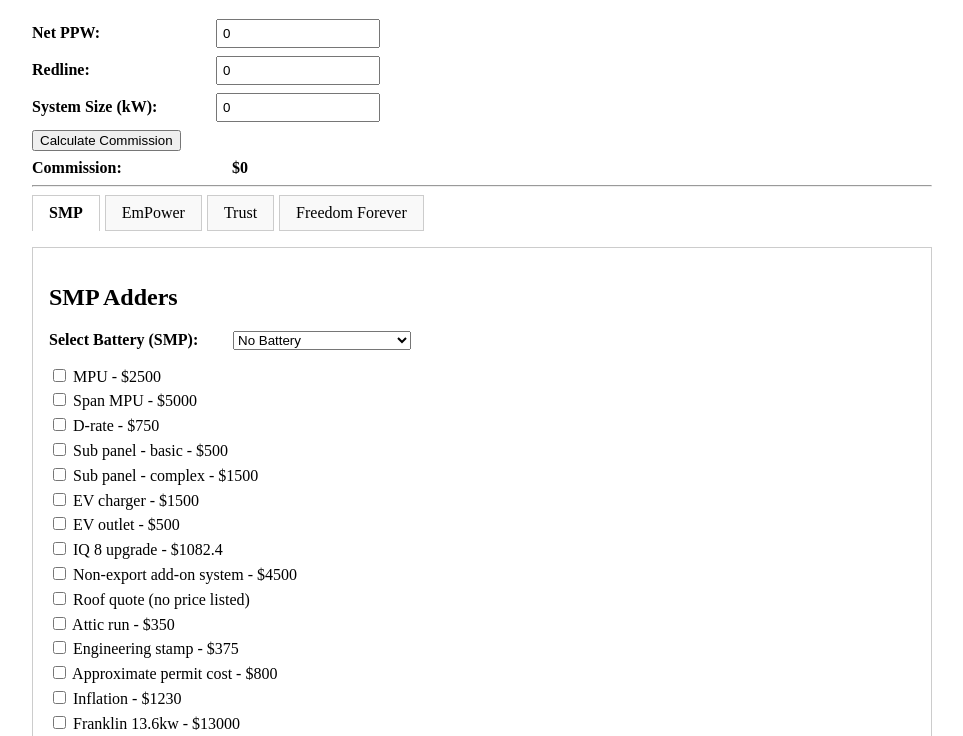
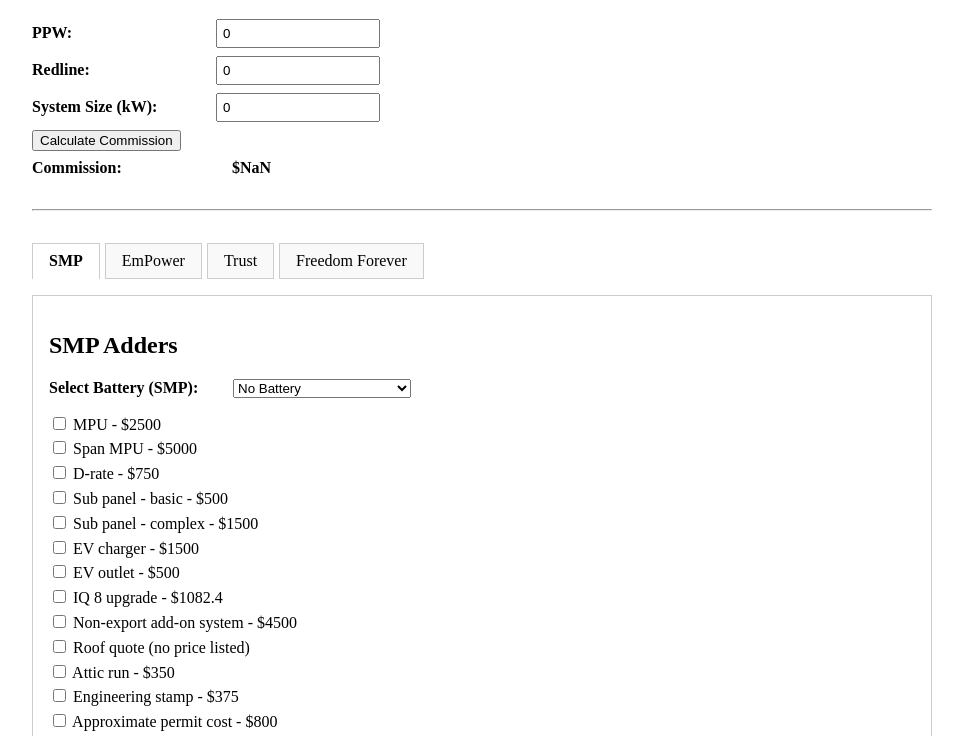
Before and after one commit to roywav/Rep-Calculator, a plain HTML site: page index.html in a window 1280 px wide. Both pictures are taken after a click on the button "Calculate Commission". Shown: the part 61-797 px from the top of the page, without its empty margins (158-1121 px from the left). Drawn offline with Linux system fonts and the light colour scheme.

Commit message:
Update index.html

```diff
--- a/index.html
+++ b/index.html
@@ -66,16 +66,20 @@
       font-weight: bold;
       margin-left: 1rem;
     }
+
+    hr {
+      margin: 2rem 0;
+    }
   </style>
 </head>
 <body>
   <div class="container">
     <h1>Commission Calculator</h1>
 
-    <!-- Commission Inputs at the top -->
+    <!-- Updated inputs per your request -->
     <div class="row">
-      <label for="netPpw">Net PPW:</label>
-      <input type="number" id="netPpw" step="0.01" value="0" />
+      <label for="ppw">PPW:</label>
+      <input type="number" id="ppw" step="0.01" value="0" />
     </div>
 
     <div class="row">
@@ -611,8 +615,9 @@
       </div>
     </div>
 
-    <!-- 3) Display auto-summed "batteries & adders" -->
     <hr />
+
+    <!-- Display auto-summed "batteries & adders" total -->
     <div class="row">
       <label>Batteries &amp; Adders Total:</label>
       <span id="addersTotal" class="result-field">$0</span>
@@ -643,9 +648,6 @@
         resetAdders();
       });
     });
-
-    // If you DON'T want to reset selections on every tab switch,
-    // comment out the call to resetAdders() above.
 
     function resetAdders() {
       // Uncheck all checkboxes
@@ -679,10 +681,9 @@
     function updateAddersTotal() {
       // Identify the active tab content
       const activeTabContent = document.querySelector('.tab-content.active');
-
       let totalAdders = 0;
 
-      // Sum up checked boxes only in the active tab
+      // Sum up checked boxes in the active tab
       const activeCheckboxes = activeTabContent.querySelectorAll('.adder-checkbox:checked');
       activeCheckboxes.forEach(cb => {
         totalAdders += parseFloat(cb.value);
@@ -706,15 +707,48 @@
     const commissionResultSpan = document.getElementById('commissionResult');
 
     calculateBtn.addEventListener('click', () => {
-      // Get Net PPW, Redline, System Size
-      const netPpw = parseFloat(document.getElementById('netPpw').value) || 0;
+      // Gather basic inputs
+      const ppw = parseFloat(document.getElementById('ppw').value) || 0;
       const redline = parseFloat(document.getElementById('redline').value) || 0;
       const systemSize = parseFloat(document.getElementById('systemSize').value) || 0;
 
-      // Commission formula
-      const commission = (netPpw - redline) * 1000 * systemSize;
+      // Collect the total adders cost from the currently active tab
+      // We'll replicate logic from updateAddersTotal, but in code:
+      const activeTabContent = document.querySelector('.tab-content.active');
+      let totalAdders = 0;
 
-      // Show the commission
+      // Add all checked checkboxes in active tab
+      const activeCheckboxes = activeTabContent.querySelectorAll('.adder-checkbox:checked');
+      activeCheckboxes.forEach(cb => {
+        totalAdders += parseFloat(cb.value);
+      });
+
+      // Add the battery cost from active tab
+      const activeBatterySelect = activeTabContent.querySelector('select.battery-select');
+      const batteryCost = parseFloat(activeBatterySelect.value) || 0;
+      totalAdders += batteryCost;
+
+      // ============== NEW FORMULA STEPS ==============
+      // 1) netPpw = systemSize x PPW
+      const netPpw = systemSize * ppw;
+
+      // 2) systemCost = (netPpw x 1000) - (adders + battery)
+      const systemCost = (netPpw * 1000) - totalAdders;
+
+      // 3) sum = systemCost / systemSize / 1000
+      let sum = systemCost / systemSize / 1000;
+
+      // 4) sum = sum - redline
+      sum = sum - redline;
+
+      // 5) sum = sum x 1000
+      sum = sum * 1000;
+
+      // 6) commission = sum x systemSize
+      const commission = sum * systemSize;
+      // ===============================================
+
+      // Display final commission
       commissionResultSpan.textContent = `$${commission.toLocaleString()}`;
     });
   </script>
```
